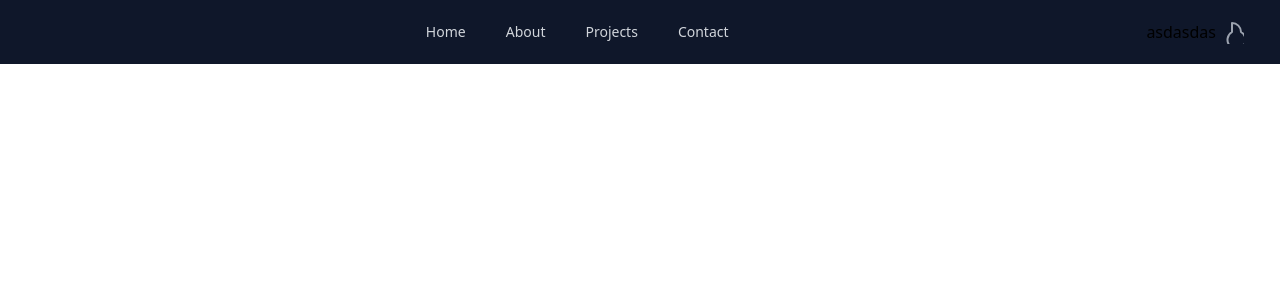
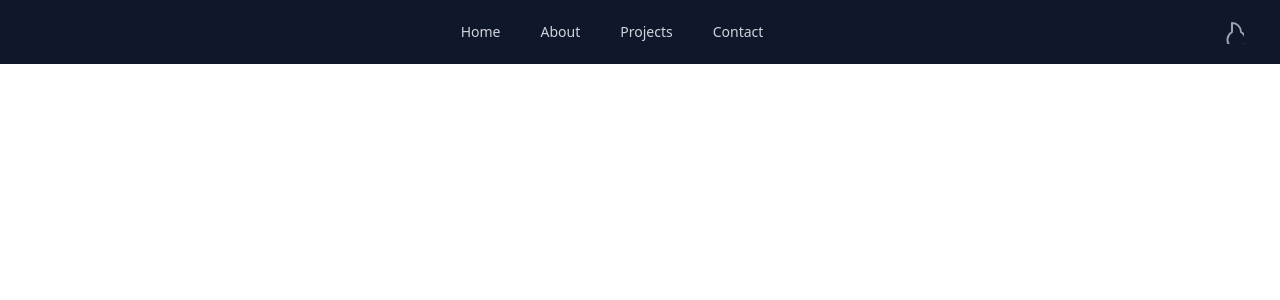
Before and after one commit to Cloticc/Minimal-Portfolio, a React (Vite) app: page / in a window 1280 px wide. Shown: the top 300 px of the page. Built offline with nearby package versions, Linux system fonts and the light colour scheme.

Commit message:
Remove text from button for darkmode icon

```diff
--- a/src/components/Navbar.jsx
+++ b/src/components/Navbar.jsx
@@ -38,7 +38,7 @@ function Navbar( { isDarkMode, setIsDarkMode } ) {
           </div>
           {/* Dark mode button */}
               <div className="absolute inset-y-0 right-0 flex items-center pr-2 sm:static sm:inset-auto sm:ml-6 sm:pr-0">
-              <button onClick={() => setIsDarkMode(!isDarkMode)}  > asdasdas </button>
+              <button onClick={() => setIsDarkMode(!isDarkMode)}  ></button>
        <button onClick={() => setIsDarkMode(!isDarkMode)} className="p-1 rounded-full text-gray-400 hover:text-white focus:outline-none focus:ring-2 focus:ring-offset-2 focus:ring-offset-gray-800 focus:ring-white">
         {isDarkMode ? (
           <svg className="h-6 w-6" xmlns="http://www.w3.org/2000/svg" fill="none" viewBox="0 0 24 24" stroke="currentColor">
```
